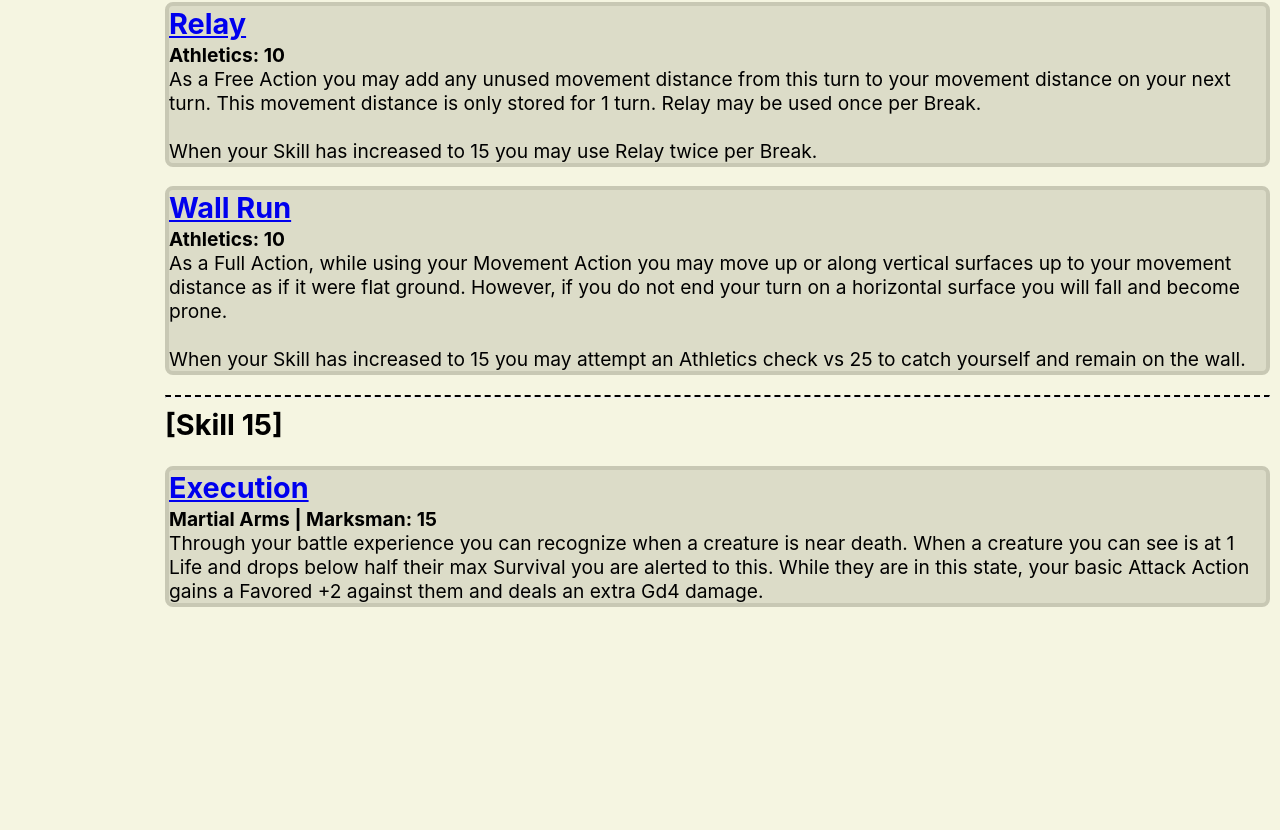
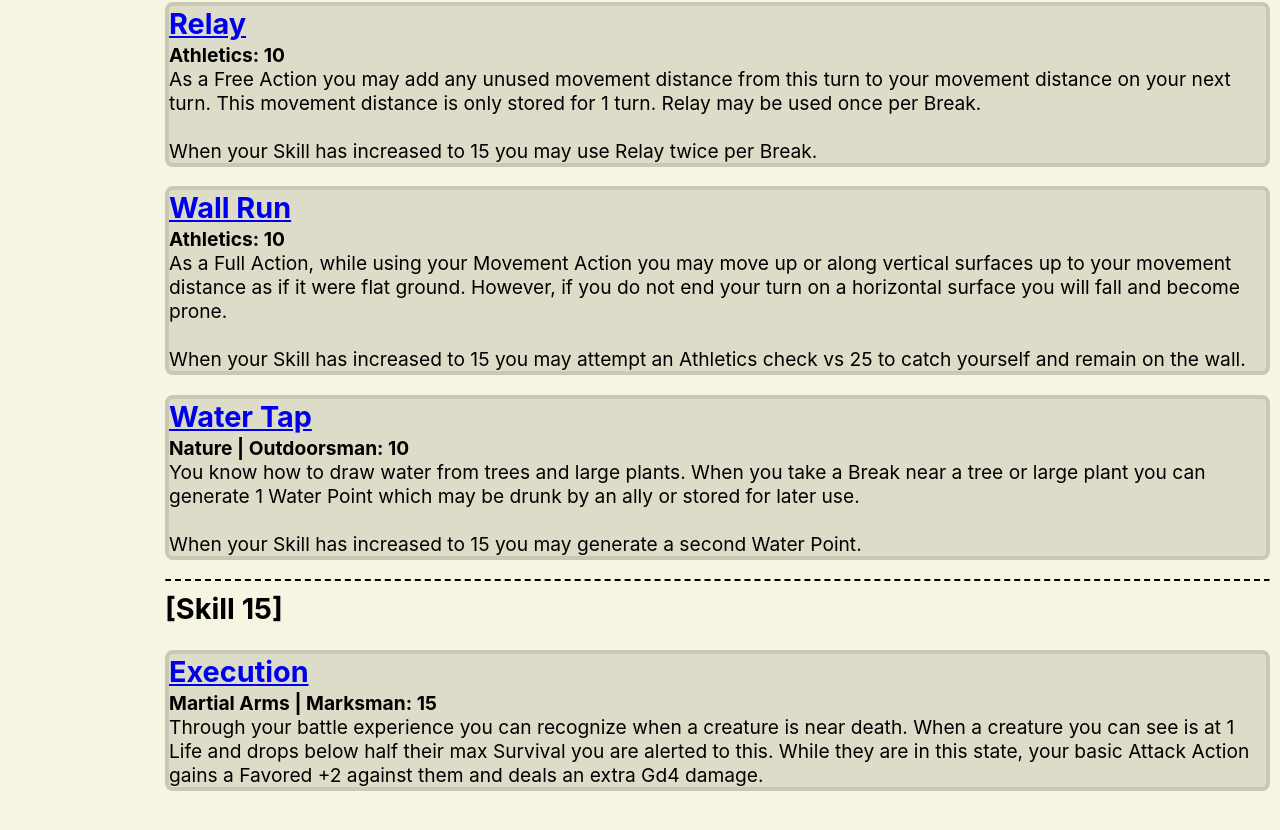
Before and after one commit to Muahahayes/breach, a React (Create React App) app: page /techniques in a window 1280 px wide. Shown: the part 2186-3016 px from the top of the page. Before the commit the page ends 2832 px from the top, so only its background shows below. Built offline with nearby package versions, Linux system fonts and the light colour scheme.

Commit message:
added technique

```diff
--- a/src/techniques/techniques.js
+++ b/src/techniques/techniques.js
@@ -72,6 +72,12 @@ export default {
     skill: "Martial Arms | Marksman",
     requirement: 15,
     description: "Through your battle experience you can recognize when a creature is near death. When a creature you can see is at 1 Life and drops below half their max Survival you are alerted to this. While they are in this state, your basic Attack Action gains a Favored +2 against them and deals an extra Gd4 damage."
+  },
+  "water tap" : {
+    name: "Water Tap",
+    skill: "Nature | Outdoorsman",
+    requirement: 10,
+    description: "You know how to draw water from trees and large plants. When you take a Break near a tree or large plant you can generate 1 Water Point which may be drunk by an ally or stored for later use.\n\nWhen your Skill has increased to 15 you may generate a second Water Point."
   }
 }
 /*
```
